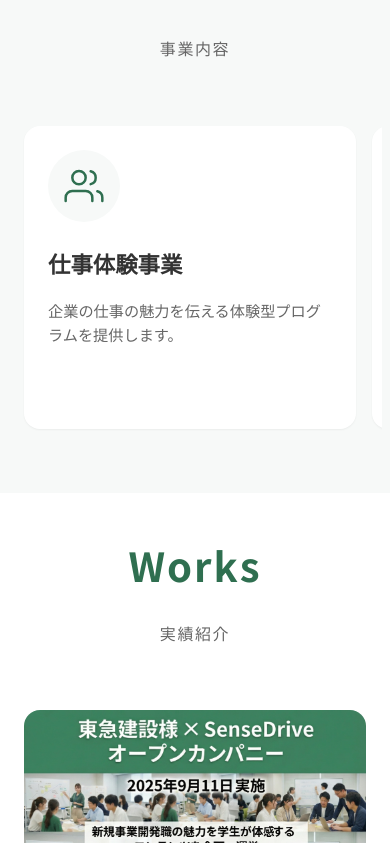
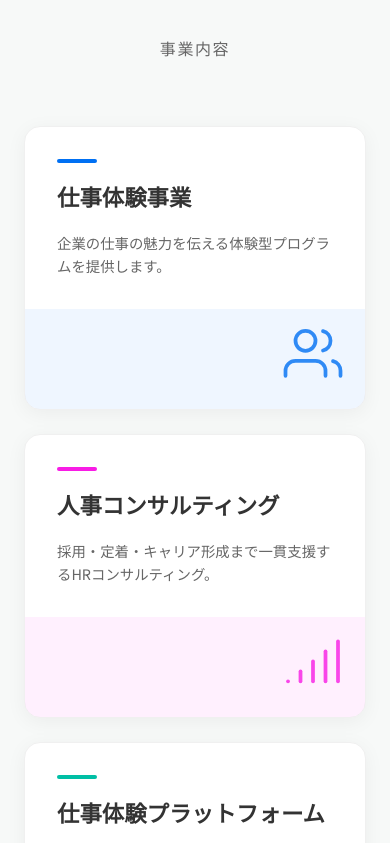
Before and after one commit to Yasu117/sensedrive-web, a Next.js app: page / in a window 390 px wide. Shown: the part 1721-2564 px from the top of the page. Built offline with nearby package versions, Linux system fonts and the light colour scheme.

Commit message:
Update Services section design to sharp panel style with accent colors

```diff
--- a/src/app/globals.css
+++ b/src/app/globals.css
@@ -1312,6 +1312,68 @@
   border-top: 1px solid var(--color-border);
 }
 
+/* Services New Layout (PC Default) */
+.services-grid-new {
+  display: grid;
+  grid-template-columns: repeat(3, 1fr);
+  gap: 2rem;
+  margin-top: 2rem;
+}
+
+.service-card-new {
+  background: #fff;
+  border-radius: 16px;
+  box-shadow: 0 4px 20px rgba(0, 0, 0, 0.05);
+  border: 1px solid #f0f0f0;
+  overflow: hidden;
+  display: flex;
+  flex-direction: column;
+  cursor: pointer;
+  transition: transform 0.3s ease, box-shadow 0.3s ease;
+  height: 100%;
+}
+
+.service-card-new:hover {
+  transform: translateY(-5px);
+  box-shadow: 0 10px 30px rgba(0, 0, 0, 0.1);
+}
+
+.service-accent-bar {
+  width: 40px;
+  height: 4px;
+  border-radius: 2px;
+  margin: 2rem 0 1rem 2rem;
+}
+
+.service-card-title {
+  font-size: 1.4rem;
+  font-weight: bold;
+  margin: 0 2rem 1rem 2rem;
+  color: var(--color-text);
+}
+
+.service-card-desc {
+  font-size: 0.9rem;
+  color: #666;
+  margin: 0 2rem 2rem 2rem;
+  line-height: 1.6;
+}
+
+.service-visual-area {
+  width: 100%;
+  height: 120px;
+  display: flex;
+  justify-content: flex-end;
+  align-items: center;
+  padding-right: 2rem;
+  margin-top: auto;
+}
+
+.service-visual-icon {
+  transform: scale(1.5);
+  opacity: 0.8;
+}
+
 /* Responsive */
 @media (max-width: 768px) {
   .modal-content {
@@ -1478,24 +1540,71 @@
     animation: none;
   }
 
-  /* Services: Horizontal Scroll */
+  /* Services: Vertical Stack Panel Style */
   .services-grid-new {
     display: flex;
-    overflow-x: auto;
-    scroll-snap-type: x mandatory;
-    gap: 1rem;
-    padding-bottom: 1.5rem;
-    margin-left: -1rem;
-    margin-right: -1rem;
-    padding-left: 1rem;
-    padding-right: 1rem;
-    -webkit-overflow-scrolling: touch;
+    flex-direction: column;
+    /* Vertical stack */
+    gap: 1.5rem;
+    padding-bottom: 0;
+    margin-left: 0;
+    margin-right: 0;
+    padding-left: 0;
+    padding-right: 0;
+    overflow-x: visible;
+    /* Disable horizontal scroll */
   }
 
   .service-card-new {
-    min-width: 85vw;
-    scroll-snap-align: center;
-    padding: 1.5rem;
+    min-width: auto;
+    width: 100%;
+    scroll-snap-align: none;
+    padding: 0;
+    /* Internal padding handled by children */
+    border-radius: 16px;
+    background: #fff;
+    box-shadow: 0 4px 20px rgba(0, 0, 0, 0.05);
+    border: 1px solid #f0f0f0;
+    overflow: hidden;
+    display: flex;
+    flex-direction: column;
+    text-align: left;
+  }
+
+  .service-accent-bar {
+    width: 40px;
+    height: 4px;
+    border-radius: 2px;
+    margin: 2rem 0 1rem 2rem;
+  }
+
+  .service-card-title {
+    font-size: 1.4rem;
+    font-weight: bold;
+    margin: 0 2rem 1rem 2rem;
+    color: var(--color-text);
+  }
+
+  .service-card-desc {
+    font-size: 0.9rem;
+    color: #666;
+    margin: 0 2rem 2rem 2rem;
+    line-height: 1.6;
+  }
+
+  .service-visual-area {
+    width: 100%;
+    height: 100px;
+    display: flex;
+    justify-content: flex-end;
+    align-items: center;
+    padding-right: 2rem;
+    margin-top: auto;
+  }
+
+  .service-visual-icon {
+    transform: scale(1.5);
+    opacity: 0.8;
   }
 
   /* News: Compact Layout (Text Only) */
--- a/src/components/ServiceModal.tsx
+++ b/src/components/ServiceModal.tsx
@@ -13,6 +13,7 @@
         process: { step: string; desc: string }[];
         effects: string[];
     };
+    accentColor?: string;
 }
 
 interface ServiceModalProps {
--- a/src/components/Services.tsx
+++ b/src/components/Services.tsx
@@ -8,6 +8,7 @@
         id: 'open-company',
         title: '仕事体験事業',
         description: '企業の仕事の魅力を伝える体験型プログラムを提供します。',
+        accentColor: '#0070f3',
         icon: (
             <svg width="40" height="40" viewBox="0 0 24 24" fill="none" stroke="currentColor" strokeWidth="1.5" strokeLinecap="round" strokeLinejoin="round">
                 <path d="M17 21v-2a4 4 0 0 0-4-4H5a4 4 0 0 0-4 4v2"></path>
@@ -43,6 +44,7 @@
         id: 'hr-consulting',
         title: '人事コンサルティング',
         description: '採用・定着・キャリア形成まで一貫支援するHRコンサルティング。',
+        accentColor: '#f81ce5',
         icon: (
             <svg width="40" height="40" viewBox="0 0 24 24" fill="none" stroke="currentColor" strokeWidth="1.5" strokeLinecap="round" strokeLinejoin="round">
                 <path d="M2 20h.01"></path>
@@ -78,6 +80,7 @@
         id: 'platform',
         title: '仕事体験プラットフォーム',
         description: '地域や企業の魅力的な仕事体験を集約し、届けるプラットフォーム事業。',
+        accentColor: '#00bfa5',
         icon: (
             <svg width="40" height="40" viewBox="0 0 24 24" fill="none" stroke="currentColor" strokeWidth="1.5" strokeLinecap="round" strokeLinejoin="round">
                 <circle cx="12" cy="12" r="10"></circle>
@@ -136,16 +139,13 @@
                             className="service-card-new"
                             onClick={() => openModal(service)}
                         >
-                            <div className="service-icon-wrapper">
-                                {service.icon}
-                            </div>
+                            <div className="service-accent-bar" style={{ backgroundColor: service.accentColor }}></div>
                             <h3 className="service-card-title">{service.title}</h3>
                             <p className="service-card-desc">{service.description}</p>
-                            <div className="service-card-arrow">
-                                <svg width="20" height="20" viewBox="0 0 24 24" fill="none" stroke="currentColor" strokeWidth="2" strokeLinecap="round" strokeLinejoin="round">
-                                    <line x1="5" y1="12" x2="19" y2="12"></line>
-                                    <polyline points="12 5 19 12 12 19"></polyline>
-                                </svg>
+                            <div className="service-visual-area" style={{ backgroundColor: `${service.accentColor}10` }}>
+                                <div className="service-visual-icon" style={{ color: service.accentColor }}>
+                                    {service.icon}
+                                </div>
                             </div>
                         </div>
                     ))}
```
